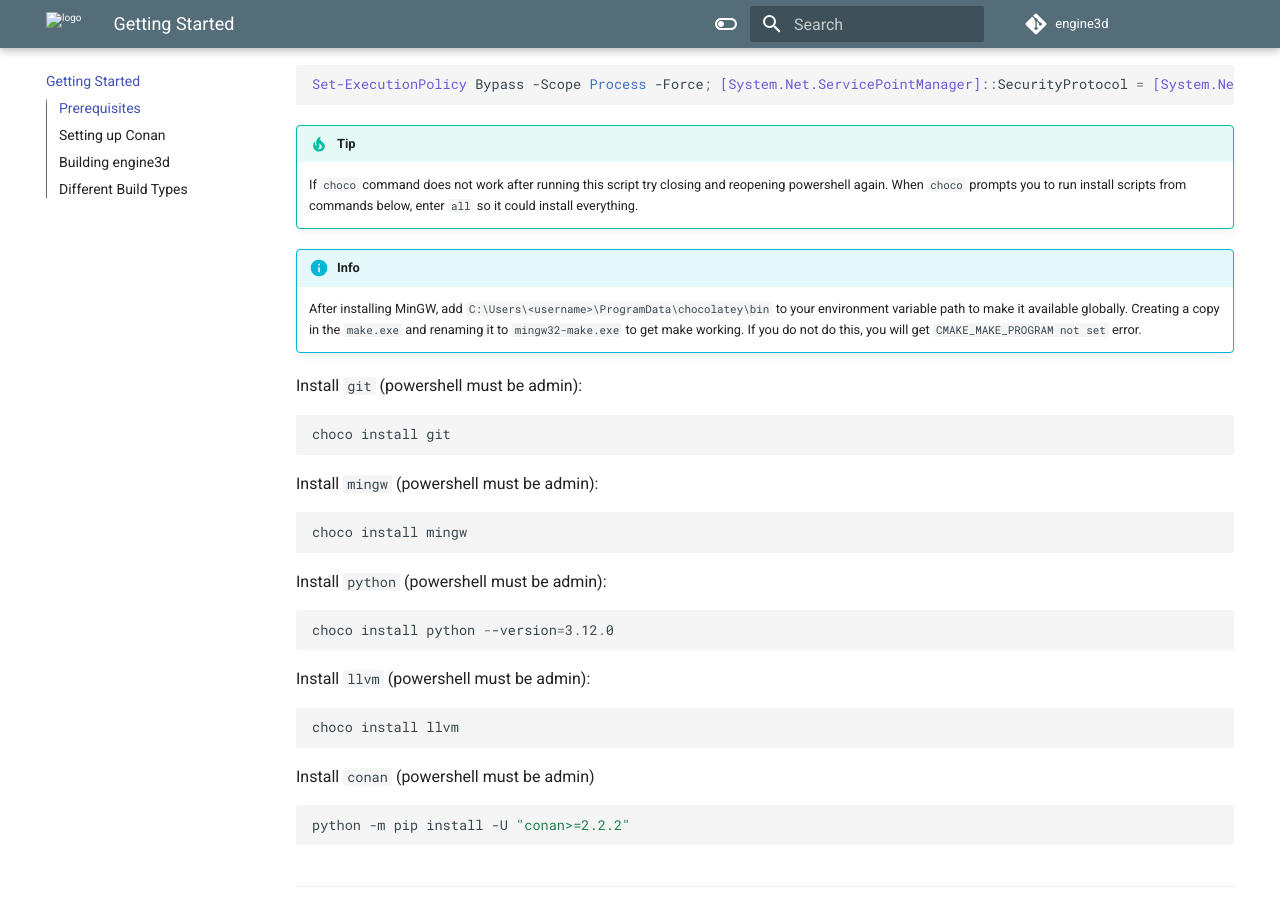
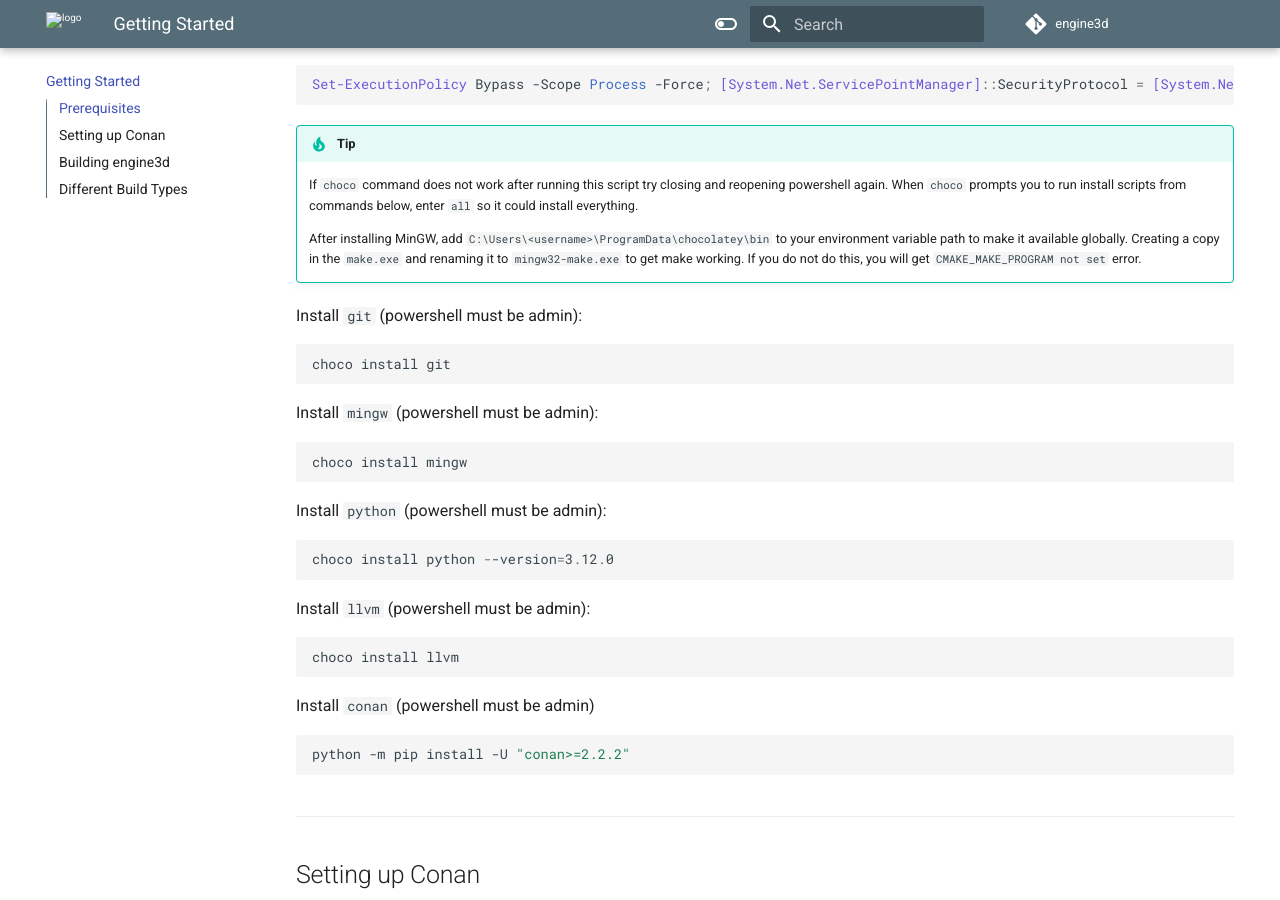
Before and after one commit to engine3d-dev/engine3d.github.io, an MkDocs documentation site: the page built from docs/page2.md, in a window 1280 px wide and 900 px high, scrolled down 571 px. Built offline with MkDocs 1.6.1 and Material for MkDocs 9.7.7, drawn with Linux system fonts in a browser that asks for light colours; comment, search, counter and statistics services are not loaded.

Commit message:
Update page2.md

```diff
--- a/docs/page2.md
+++ b/docs/page2.md
@@ -24,8 +24,6 @@ What you will need to start contributing to Engine3D.
 
         If `choco` command does not work after running this script try closing and reopening powershell again.
         When `choco` prompts you to run install scripts from commands below, enter `all` so it could install everything.
-
-    !!! info
 
         After installing MinGW, add `C:\Users\<username>\ProgramData\chocolatey\bin` to your environment variable path to make it available globally.
         Creating a copy in the `make.exe` and renaming it to `mingw32-make.exe` to get make working. If you do not do this, you will get `CMAKE_MAKE_PROGRAM not set` error.
```
